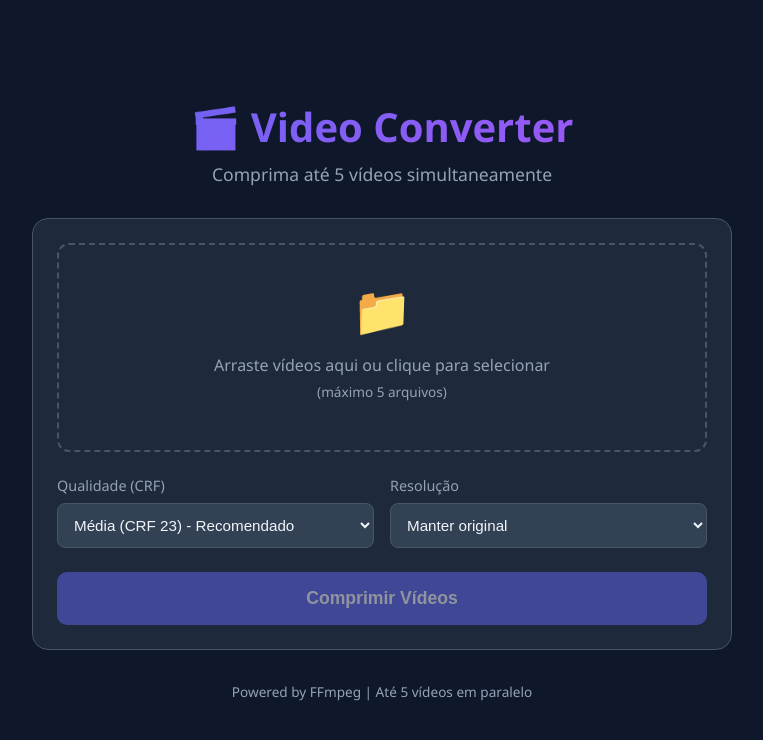
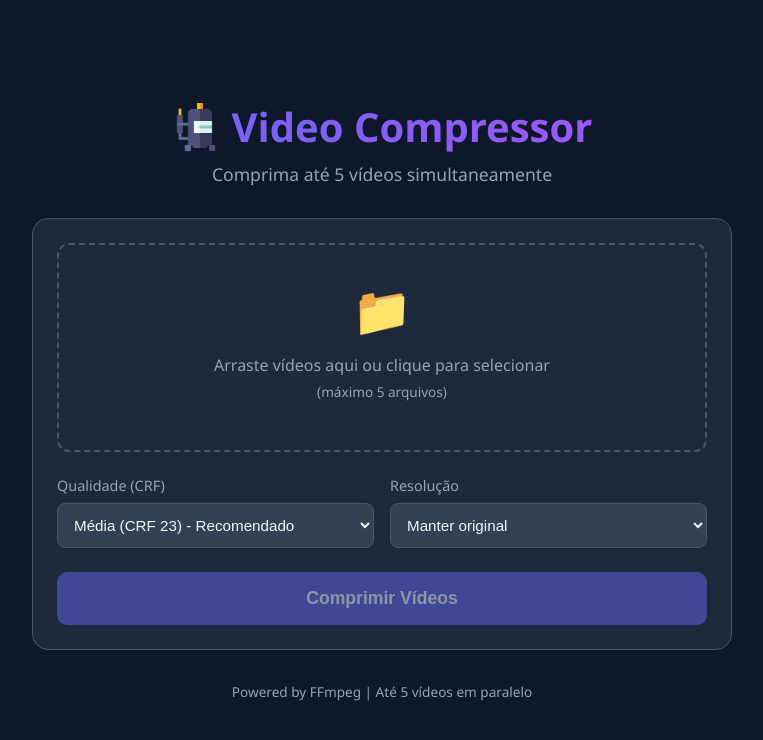
Before and after one commit to lucasgfabris/ffmpeg-compress-web, a website: page public/index.html in a window 1280 px wide. Shown: the whole page, without its empty margins (258-1021 px from the left). Drawn offline with Linux system fonts and the light colour scheme.

Commit message:
Rename project from "video-converter" to "ffmpeg-compress-web", update HTML title and header, add icons, and enhance header styling.

```diff
--- a/public/index.html
+++ b/public/index.html
@@ -3,13 +3,14 @@
 <head>
   <meta charset="UTF-8">
   <meta name="viewport" content="width=device-width, initial-scale=1.0">
-  <title>Video Converter - Comprimir Vídeos</title>
+  <title>Video Compressor - Comprimir Vídeos</title>
+  <link rel="icon" type="image/x-icon" href="icons/compressor.ico">
   <link rel="stylesheet" href="styles.css">
 </head>
 <body>
   <div class="container">
     <header>
-      <h1>🎬 Video Converter</h1>
+      <h1><img src="icons/compressor.png" alt="Compressor" class="header-icon"> Video Compressor</h1>
       <p>Comprima até 5 vídeos simultaneamente</p>
     </header>
 
--- a/public/styles.css
+++ b/public/styles.css
@@ -46,6 +46,16 @@ header h1 {
   -webkit-background-clip: text;
   -webkit-text-fill-color: transparent;
   background-clip: text;
+  display: flex;
+  align-items: center;
+  justify-content: center;
+  gap: 12px;
+}
+
+.header-icon {
+  width: 48px;
+  height: 48px;
+  object-fit: contain;
 }
 
 header p {
```
Also changed, not shown: public/icons/compressor.ico (added), public/icons/compressor.png (added), 1 other file.
